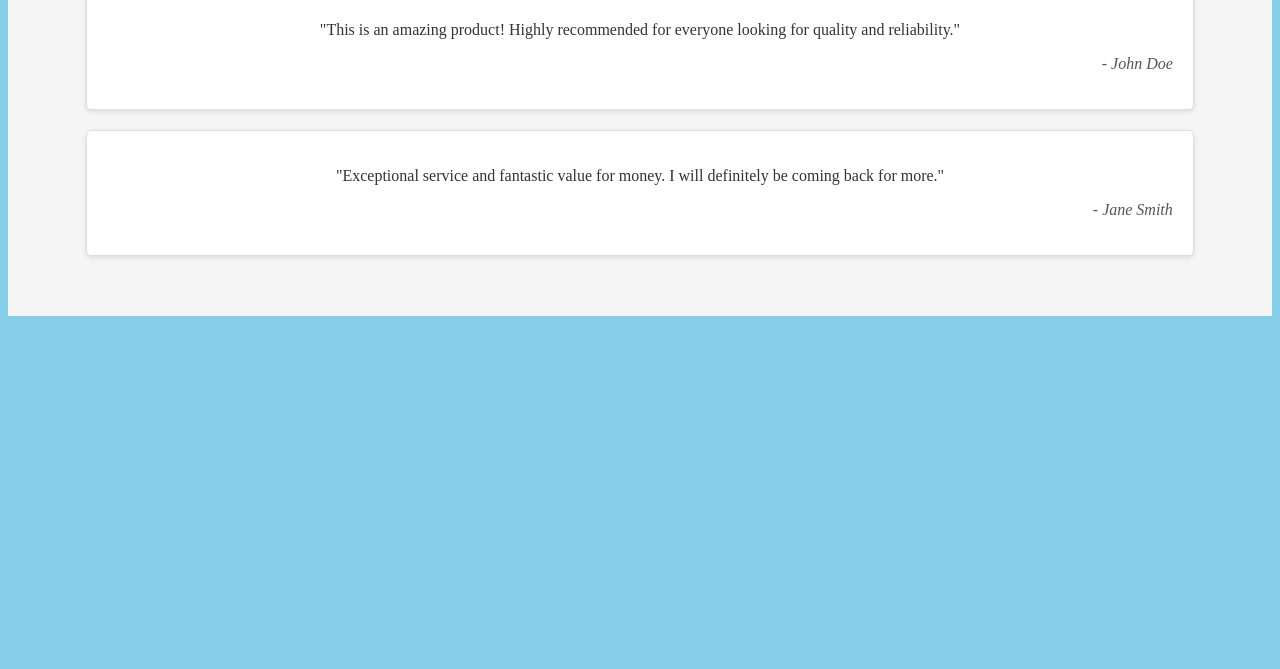
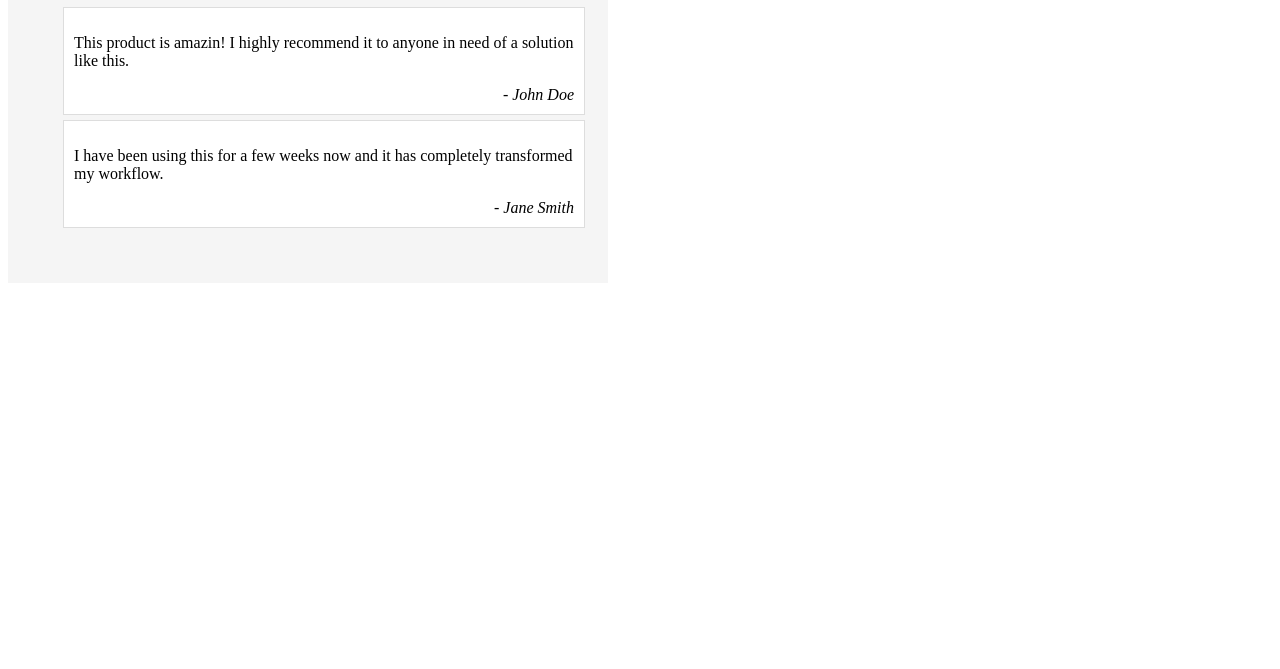
Before and after one commit to acciojob/testimonial-GAUTAMVERM, a website: page main.html in a window 1280 px wide. Shown: the part 131-800 px from the top of the page. Drawn offline with Linux system fonts and the light colour scheme.

Commit message:
created a submission

```diff
--- a/main.html
+++ b/main.html
@@ -7,17 +7,19 @@
 </head>
 
 <body>
-    <section class="testimonial-section">
-        <h1>Testimonials</h1>
-        <div class="testimonial">
-            <p>"This is an amazing product! Highly recommended for everyone looking for quality and reliability."</p>
-            <p class="author">- John Doe</p>
-        </div>
-        <div class="testimonial">
-            <p>"Exceptional service and fantastic value for money. I will definitely be coming back for more."</p>
-            <p class="author">- Jane Smith</p>
-        </div>
-    </section>
+   <div class="main" id="container">
+	<h1>Testimonials</h1>
+	   <div class="Testimonial">
+		   <p>This product is amazin! I highly recommend it to anyone in need of a solution like this.</p>
+		   <div class="author">- John Doe</div>
+	   </div>
+		 <div class="Testimonial">
+		 <p>I have been using this for a few weeks now and it has completely transformed my workflow.</p>
+		   <div class="author">- Jane Smith</div>
+		 </div>
+
+
+   </div>
 </body>
 
 </html>
--- a/styles.css
+++ b/styles.css
@@ -1,31 +1,17 @@
-/*  your css code here. If applicable */
-        :root {
-            background-color: rgb(135, 206, 235);
-        }
+.main{
+	background-color: #f5f5f5;
+	padding:50px;
+	width:500px
+}
+.Testimonial{
+	padding:10px;
+	border:1px solid #ddd;
+	background-color:white;
+	width:100%;
+	margin:5px;
+}
 
-		h1{
-			text-align:left;
-		}
-        .testimonial-section {
-            background-color: #f5f5f5;
-            padding: 40px;
-            text-align: center;
-        }
-        .testimonial {
-            background-color: white;
-            padding: 20px;
-            border: 1px solid #ddd;
-            margin: 20px auto;
-            width: 90%;
-            border-radius: 5px;
-            box-shadow: 0px 2px 5px rgba(0, 0, 0, 0.1);
-        }
-        .testimonial p {
-            font-size: 16px;
-            color: #333;
-        }
-        .testimonial .author {
-            text-align: right;
-            font-style: italic;
-            color: #555;
-        }
+.author{
+	font-style:italic;
+	text-align:right;
+}
```
